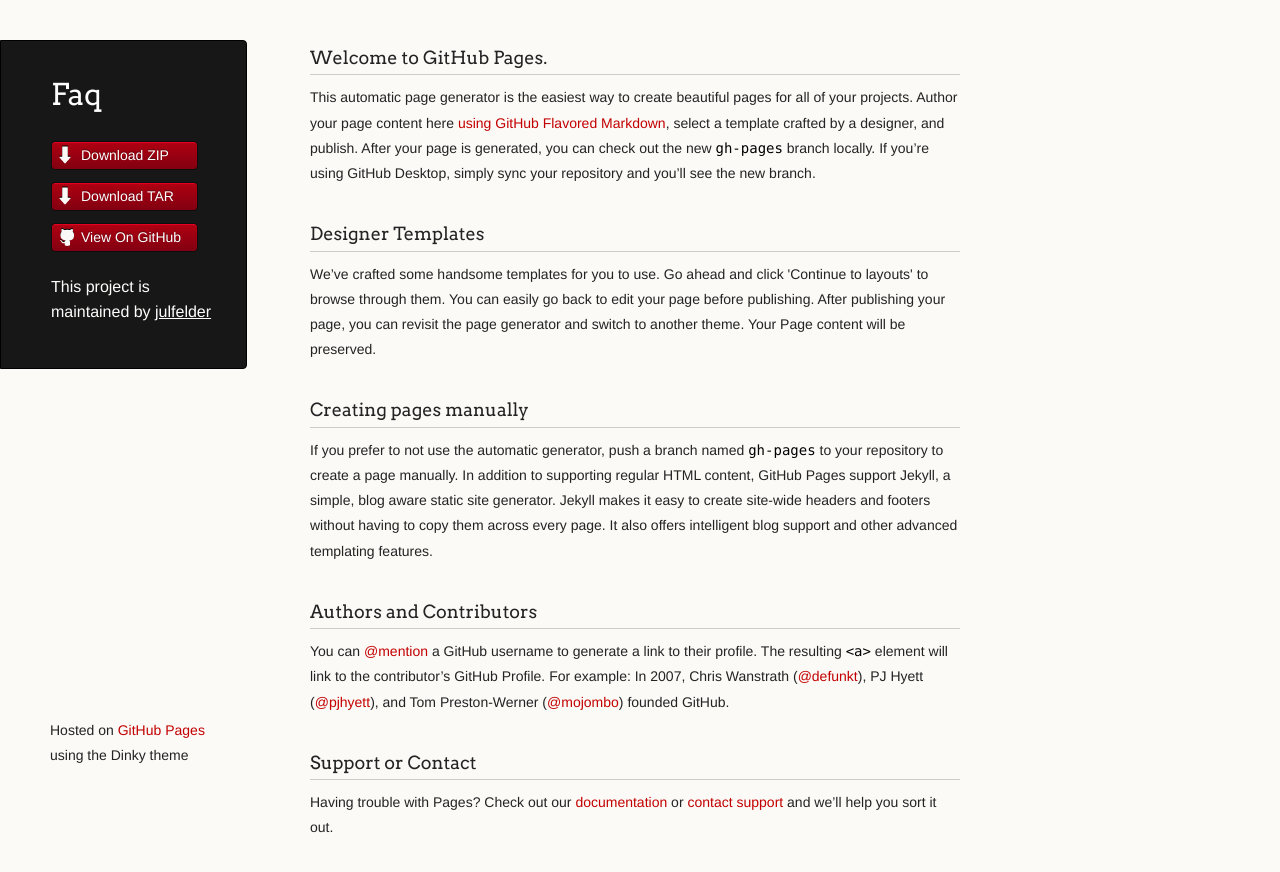
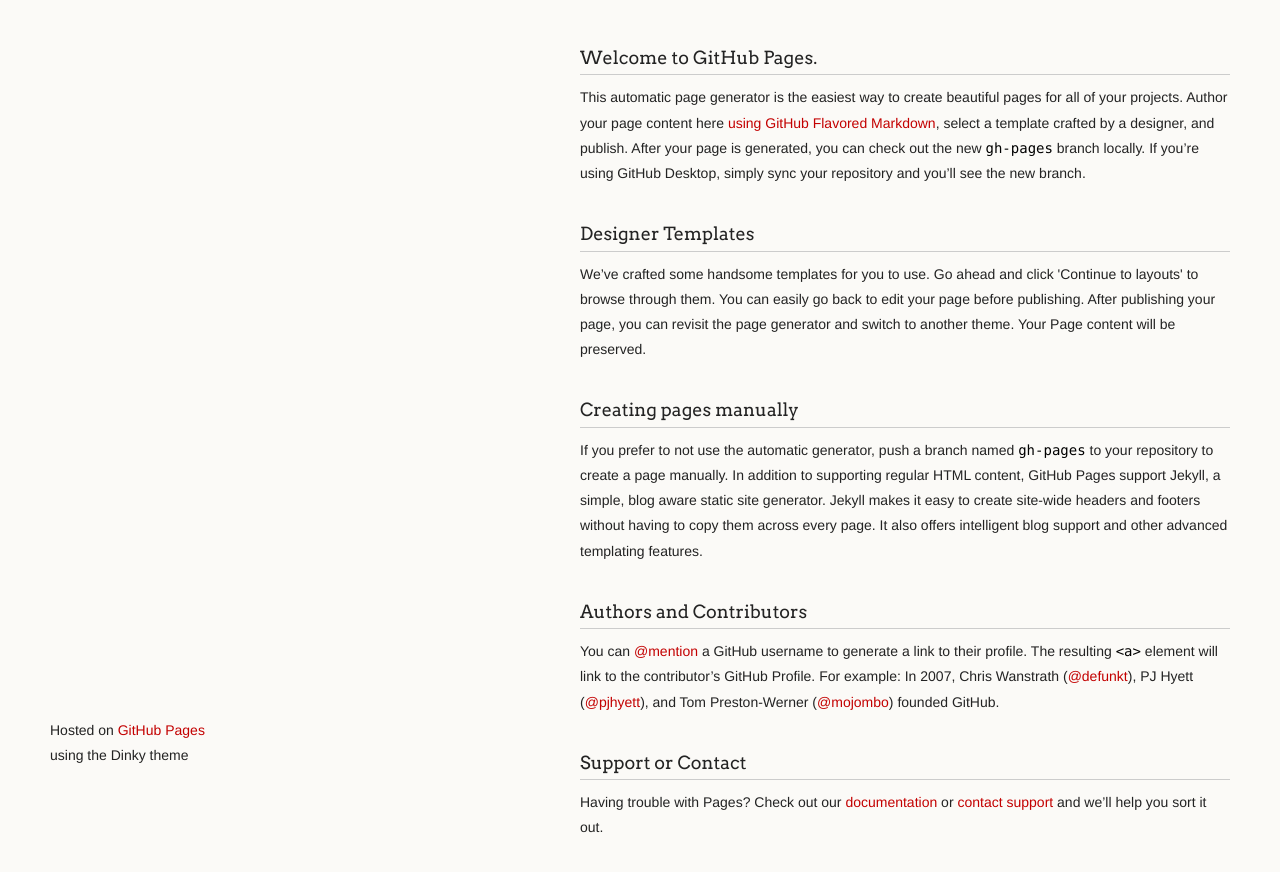
Before and after one commit to julfelder/FAQ, a plain HTML site: page index.html in a window 1280 px wide. Drawn offline with Linux system fonts and the light colour scheme.

Commit message:
Update index.html

```diff
--- a/index.html
+++ b/index.html
@@ -14,21 +14,6 @@
     <![endif]-->
   </head>
   <body>
-    <div class="wrapper">
-      <header>
-        <h1 class="header">Faq</h1>
-        <p class="header"></p>
-
-        <ul>
-          <li class="download"><a class="buttons" href="https://github.com/julfelder/FAQ/zipball/master">Download ZIP</a></li>
-          <li class="download"><a class="buttons" href="https://github.com/julfelder/FAQ/tarball/master">Download TAR</a></li>
-          <li><a class="buttons github" href="https://github.com/julfelder/FAQ">View On GitHub</a></li>
-        </ul>
-
-        <p class="header">This project is maintained by <a class="header name" href="https://github.com/julfelder">julfelder</a></p>
-
-
-      </header>
       <section>
         <h3>
 <a id="welcome-to-github-pages" class="anchor" href="#welcome-to-github-pages" aria-hidden="true"><span aria-hidden="true" class="octicon octicon-link"></span></a>Welcome to GitHub Pages.</h3>
```
